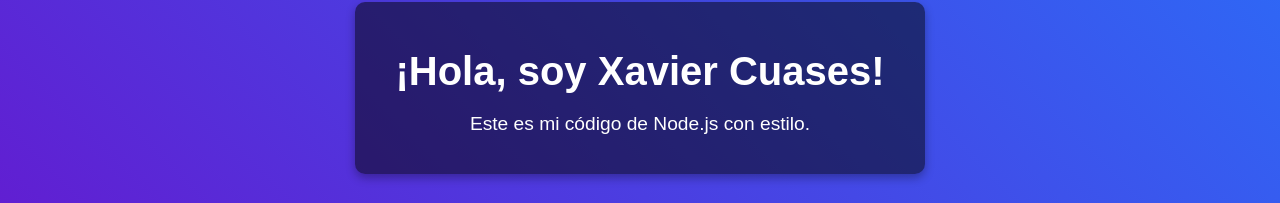
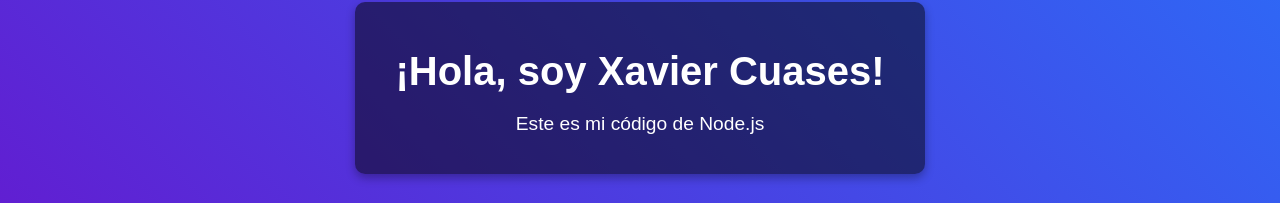
Before and after one commit to XavierCuases/Proyecto1, a website: page index.html in a window 1280 px wide. Shown: the part 312-515 px from the top of the page. Drawn offline with Linux system fonts and the light colour scheme.

Commit message:
feat: :sparkles: New code

```diff
--- a/index.html
+++ b/index.html
@@ -9,7 +9,7 @@
 <body>
     <div class="container">
         <h1>¡Hola, soy Xavier Cuases!</h1>
-        <p>Este es mi código de Node.js con estilo.</p>
+        <p>Este es mi código de Node.js</p>
     </div>
 </body>
 </html>
```
